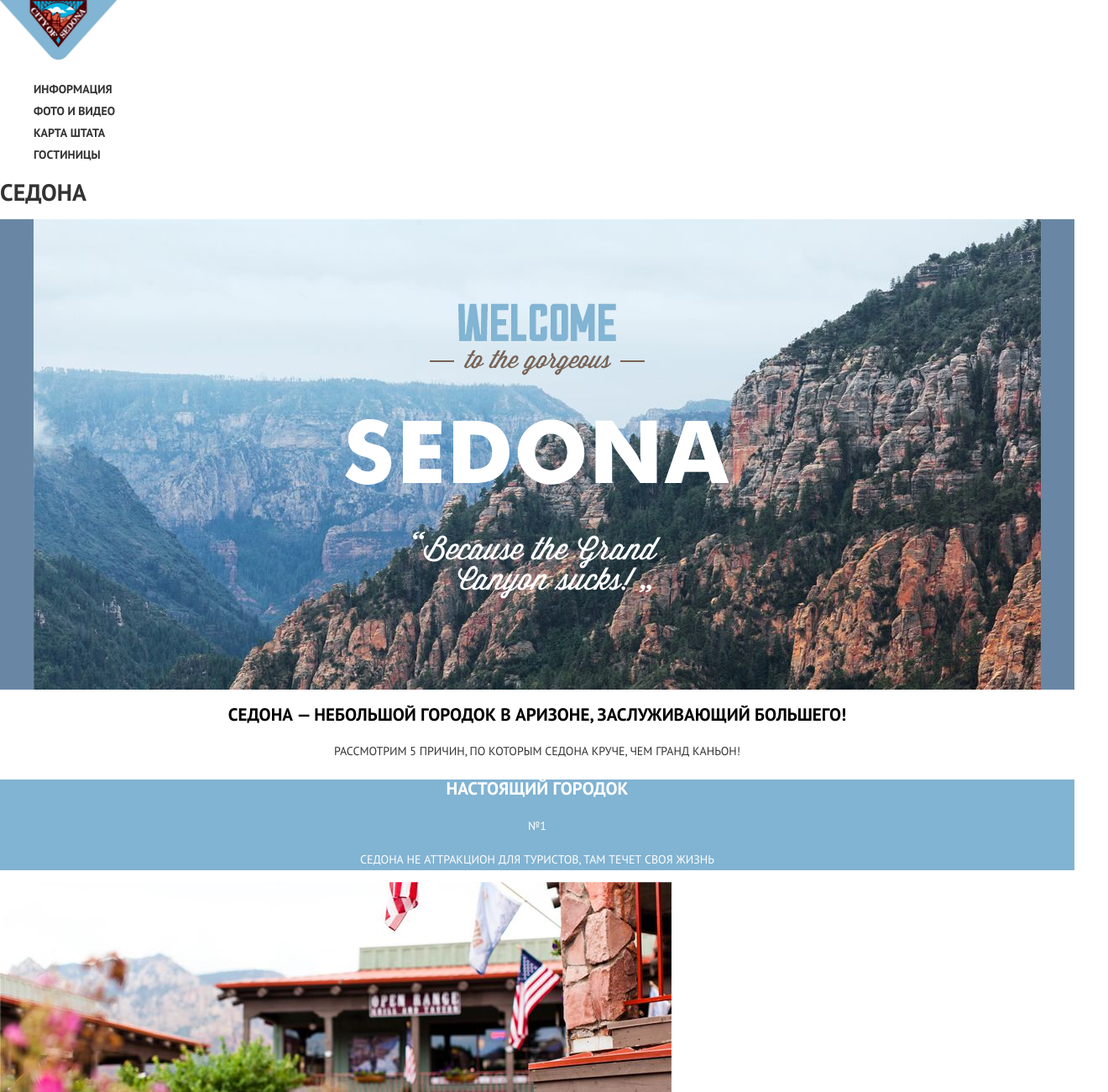
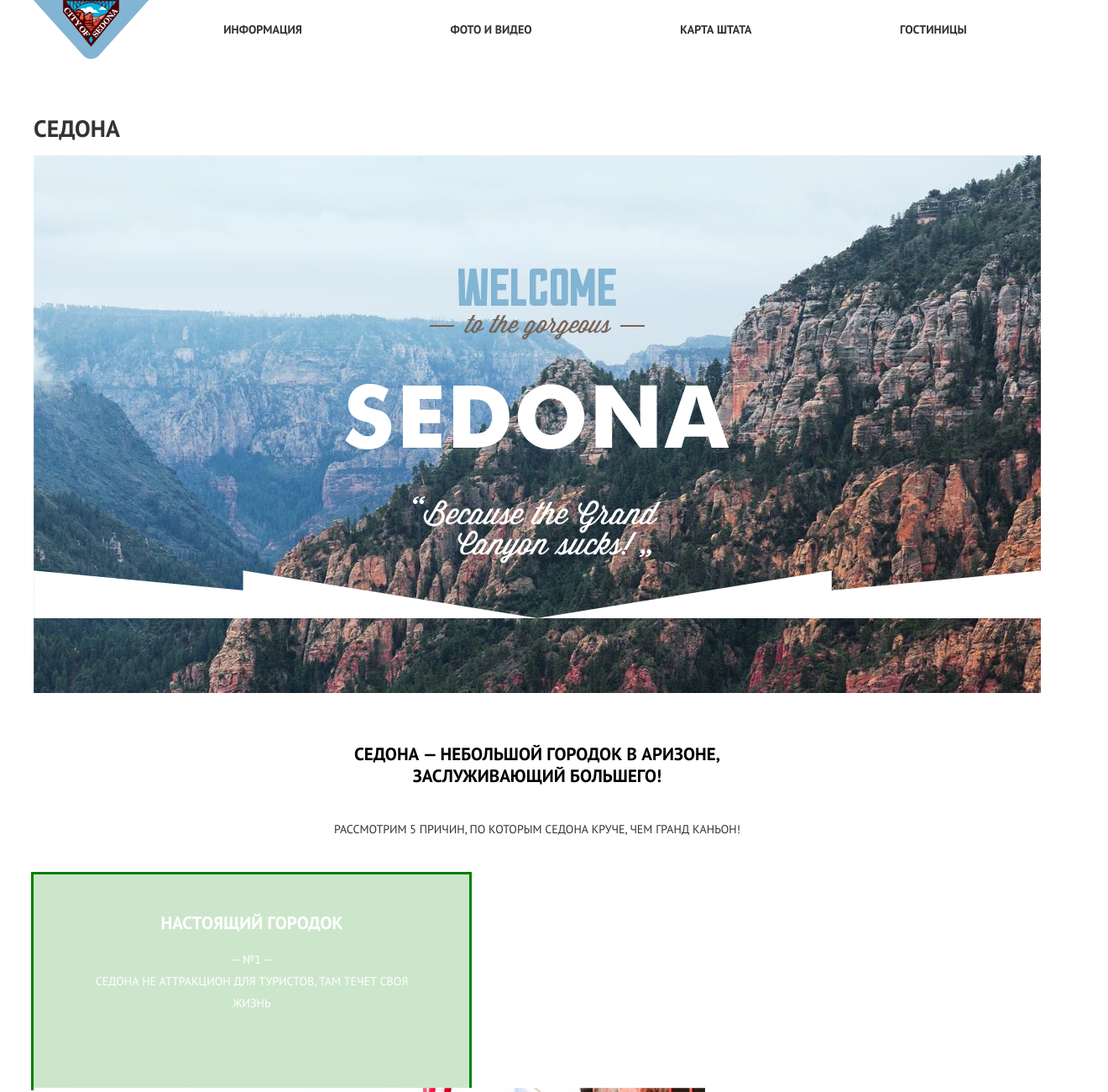
Before and after one commit to KaterinaSpiridonova/441995-sedona, a plain HTML site: page index.html in a window 1280 px wide. Shown: the top 1300 px of the page at 84% size, 1320 px wide, since content can reach past the window. Drawn offline with Linux system fonts and the light colour scheme.

Commit message:
сетки

```diff
--- a/css/style.css
+++ b/css/style.css
@@ -46,19 +46,32 @@ a {
   background-position: top center;
   background-repeat: no-repeat;
   text-align: center;
-  padding-top: 100px;
-  padding-bottom: 100px;
+  padding-top: 134px;
+  padding-bottom: 81px;
 }
+
 
 /*блок вступление*/
 .ad {
   text-align: center;
+  height: 216px;
 }
 
 .ad h2{
   font-size: 21px;
   font-weight: bold;
   color: rgb(0, 0, 0);
+
+  margin-top: 0px;
+  margin-right: auto;
+  margin-bottom: 34px;
+  margin-left: auto;
+
+  padding: 60px 380px 38px 380px;
+  position: relative;
+}
+.ad p {
+  margin: -35px;
 }
 
 /*блок причины №1, 2*/
@@ -77,6 +90,39 @@ a {
   color: rgb(255, 255, 255);
 }
 
+/*сетка*/
+
+.background-blue {
+  width: 400px;
+  margin: 0px;
+  padding: 47px 59px 63px 60px;
+
+  background: rgba(0, 128, 0, 0.2);
+  box-shadow: 0 0 0 3px green;
+}
+
+.background-blue h3 {
+  margin: 0;
+  margin-bottom: 20px;
+}
+
+.background-blue p {
+  margin: 0;
+  margin-bottom: 25px;
+  padding: 0;
+}
+
+.reason-image {
+  width: 800px;
+  height: 256px;
+
+}
+.reason-1 {
+  display: flex;
+  justify-content: space-between;
+}
+
+
 /*блок жилье еда сувениры*/
 .reason-list {
   list-style: none;
@@ -92,6 +138,30 @@ a {
   font-weight: bold;
   color: rgb(0, 0, 0);
 }
+
+.reason-1-wrapper {
+display: flex;
+flex-direction: row;
+justify-content: space-between;
+margin: 0;
+padding: 0;
+
+list-style: none;
+
+
+}
+.reason-item {
+  width: 400px;
+
+  background: rgba(255, 45, 82, 0.2);
+  box-shadow: 0 0 0 3px rgb(255, 45, 82);
+
+}
+
+
+
+
+
 
 /*блок причины 3, 4, 5*/
 .background-gray {
@@ -183,7 +253,7 @@ a {
   color: rgb(0, 0, 0);
 }
 
-.hashtag {
+.hashtag a{
   color: rgb(0, 0, 0);
   font-size: 21px;
   font-weight: bold;
@@ -350,3 +420,97 @@ a {
 .rating-points {
   background-color: rgb(242, 242, 242);
 }
+
+/* ----- Сеточные стили ----- */
+html,
+body {
+  min-width: 1280px;
+  min-height: 2762px;
+}
+.main-container {
+  width: 1200px;
+  margin: 0 auto;
+}
+.main-header {
+  margin-bottom: 70px; /* уточнить */
+}
+.main-navigation {
+  display: flex;
+  flex-direction: row;
+  justify-content: space-around;
+
+}
+.main-header-logo {
+  order: -1;
+  width: 138px;
+  height: 70px;
+}
+
+.site-navigation {
+  width: 1200px;
+  margin: 0;
+  padding: 0;
+
+  list-style: none;
+
+  display: flex;
+  justify-content: space-around;
+  align-items: center;
+}
+
+
+/*
+.main-navigation {
+ display: flex;
+ flex-direction: column;
+ align-items: center;
+
+ /* Временно для сетки
+ min-height: 70px;
+ background-color: transparent;
+}
+
+*/
+
+/* ----- подвал -----
+.map {
+  /* временно для сетки
+  background-color:#ef5ea6;
+}
+.main-footer {
+  padding: 35px 0;
+  /* временно для сетки
+  background-color:#cd7de8;
+  min-height: 120px;
+}
+.main-footer .container {
+  display: flex;
+}
+.hashtag {
+  margin: 0;
+  width: 155px;
+  margin-right: 255px;
+
+/* Временно для сетки
+min-height: 70px;
+}
+
+.footer-social {
+  margin: 0;
+  width: 165px;
+
+/* Временно для сетки
+background-color:#cd7de8;
+min-height: 70px;
+}
+
+.footer-copyright {
+  width: 200px;
+  margin: 0;
+  margin-left: auto;
+
+/* Временно для сетки
+background-color:#cd7de8;
+min-height: 70px;
+}
+*/
--- a/index.html
+++ b/index.html
@@ -6,12 +6,15 @@
     <link href="https://fonts.googleapis.com/css?family=PT+Sans:400,700&amp;subset=cyrillic" rel="stylesheet">
     <link href="css/normalize.css" rel="stylesheet">
     <link href="css/style.css" rel="stylesheet">
+
   </head>
   <body>
+    <div class="main-container">
+
       <header class="main-header">
         <nav class="main-navigation">
           <a class="main-header-logo" href="index.html">
-          <img src="img/logo.png" width="140 height="70" alt="Логотип «Седона»">
+            <img src="img/logo.png" width="138 height="70" alt="Логотип «Седона»">
           </a>
             <ul class="site-navigation">
               <li><a href=#>Информация</a></li>
@@ -21,11 +24,13 @@
             </ul>
         </nav>
       </header>
+
       <main class="container">
         <h1 class="visually-hidden">Седона</h1>
 
         <div class="promo">
           <img src="img/promo-text-group.png">
+          <img src="img/promo-mask.png">
         </div>
 
         <div class="ad">
@@ -33,17 +38,19 @@
           <p class="ad-description">РАССМОТРИМ 5 ПРИЧИН, ПО КОТОРЫМ СЕДОНА КРУЧЕ, ЧЕМ ГРАНД КАНЬОН!</p>
         </div>
 
+        <div class="reason-1">
           <section class="reason">
             <div class="background-blue">
               <h3>Настоящий городок</h3>
-          <span class="reasons-numbering">№1</span>
+              <span class="reasons-numbering">— №1 —</span>
               <p>СЕДОНА НЕ АТТРАКЦИОН ДЛЯ ТУРИСТОВ, ТАМ ТЕЧЕТ СВОЯ ЖИЗНЬ</p>
             </div>
             <div class="reason-image">
               <img src="img/reason-real-town.jpg" width="800" height="401" alt="фото настоящий городок">
             </div>
           </section>
-
+        </div>
+        <div class="reason-1-wrapper">
           <section class="reason-1-detail">
             <ul class="reason-list">
               <li class="reason-item">
@@ -60,11 +67,12 @@
               </li>
             </ul>
           </section>
+        </div>
 
           <section class="reason">
             <div class="background-blue">
               <h3>Там есть мост дьявола</h3>
-            <span class="reasons-numbering">№2</span>
+              <span class="reasons-numbering">— №2 —</span>
               <p>Да, по нему можно пройти! Если конечно Вы осмелитесь</p>
             </div>
             <div class="reason-image">
@@ -77,17 +85,17 @@
             <ul class="reason-list">
               <li class="reason-item">
                 <h3>Небольшая площадь</h3>
-              <span class="reasons-numbering">№3</span>
+                <span class="reasons-numbering">— №3 —</span>
                 <p>Все достопримечательности находятся очень близко</p>
               </li>
               <li class="reason-item">
                 <h3>Красивая дорога</h3>
-              <span class="reasons-numbering">№4</span>
+                <span class="reasons-numbering">— №4 —</span>
                 <p>Ехать в Седону из Лас-Вегаса совсем не скучно!</p>
               </li>
               <li class="reason-item">
                 <h3>Мало туристов</h3>
-              <span class="reasons-numbering">№5</span>
+                <span class="reasons-numbering">— №5 —</span>
                 <p>Большинство едет в Гранд Каньон и толпится там</p>
               </li>
             </ul>
@@ -136,8 +144,9 @@
 
       </main>
       <footer class="main-footer">
-      <p>
-        <a class="hashtag" href="#">#Visitsedona</a>
+        <div class="container">
+          <p class="hashtag">
+            <a href="#">#Visitsedona</a>
           </p>
           <div class="footer-social">
             <ul>
@@ -150,6 +159,8 @@
             WEBSITE BY
             <a class="developer" href="https://htmlacademy.ru/intensive/htmlcss">html academy</a>
           </p>
+      </div>
       </footer>
+    </div>
   </body>
 </html>
```
Also changed, not shown: catalog.html (+1 -0 lines). Lines whose indentation alone changed are shown as unchanged.
